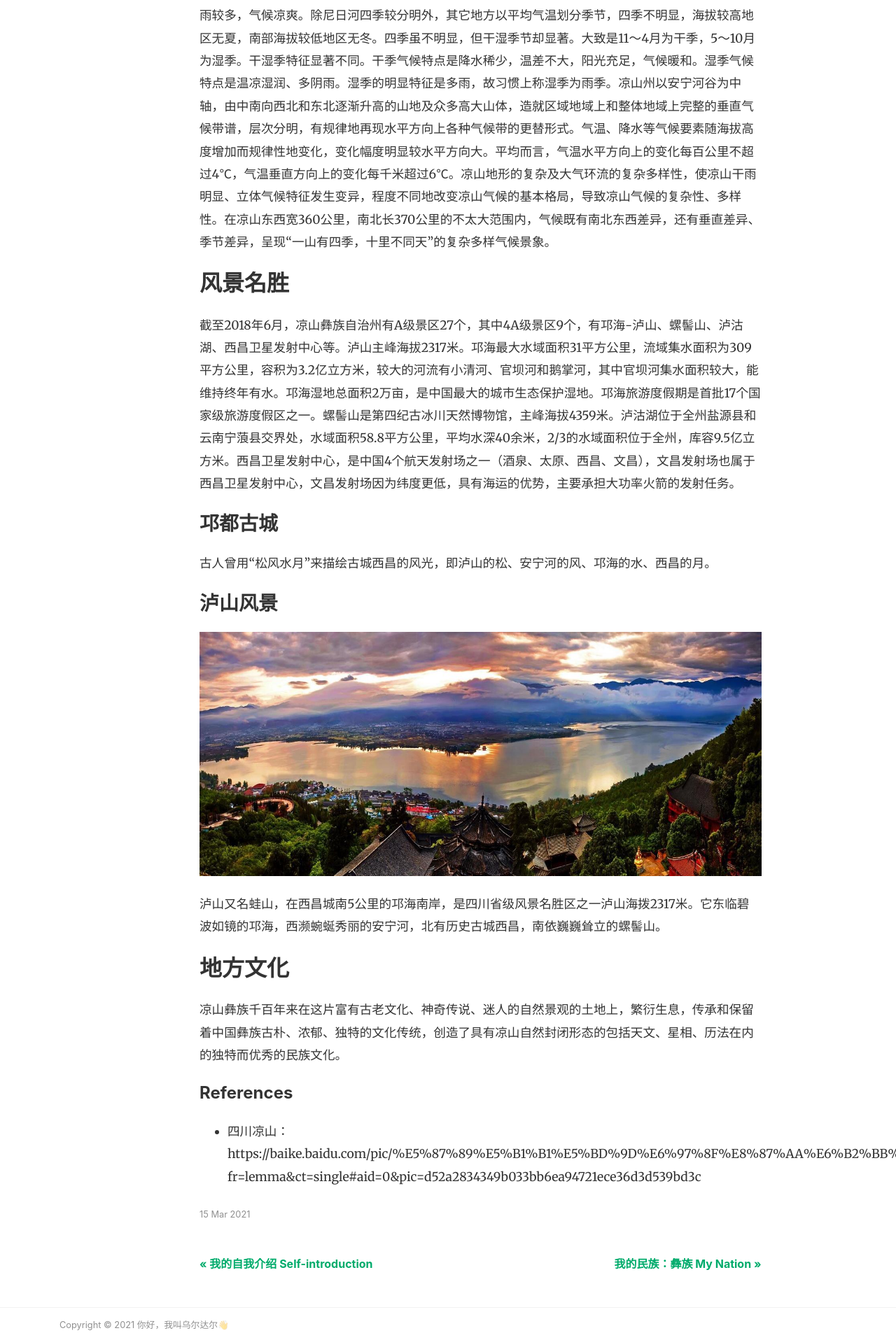
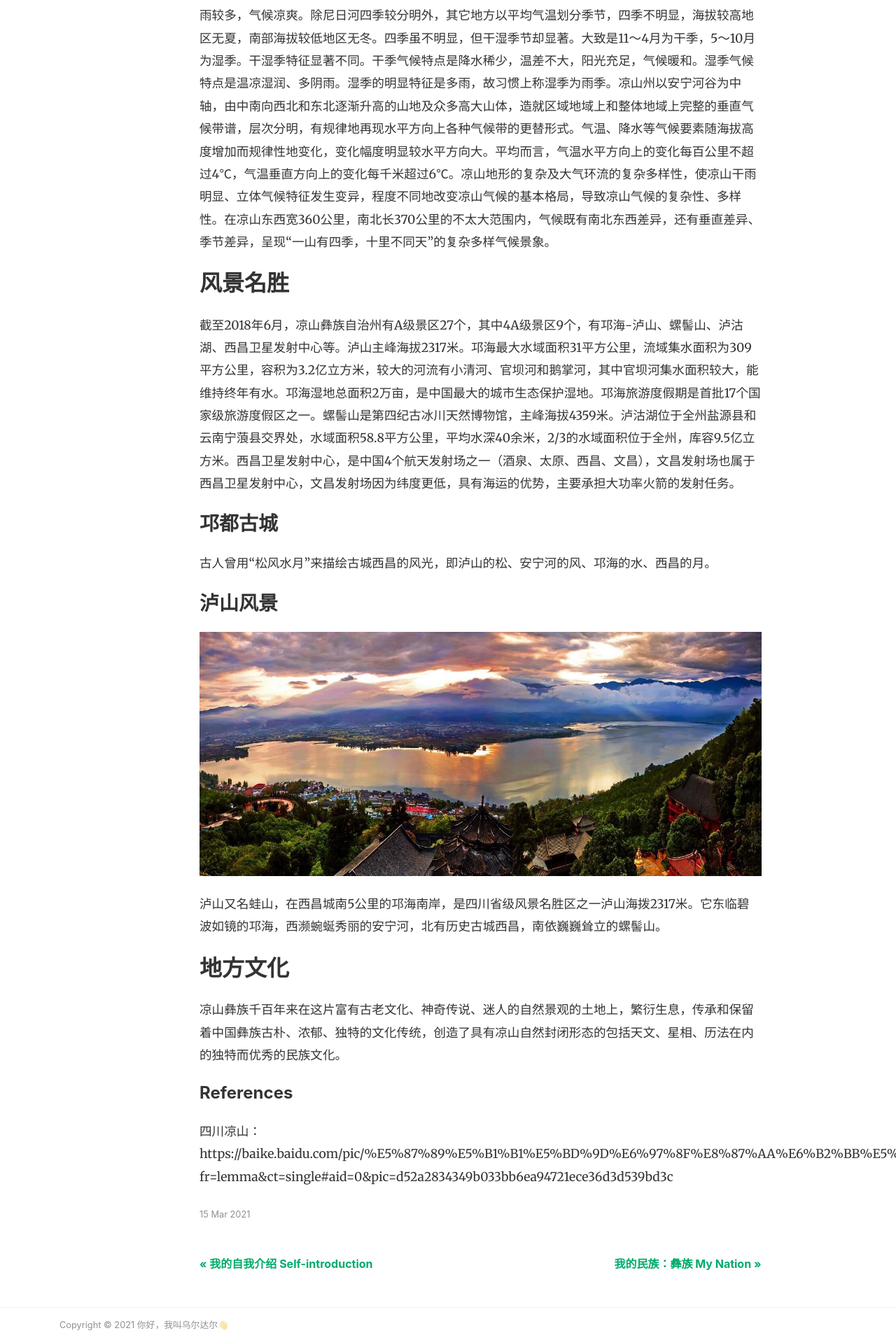
Before and after one commit to Charlotte-WXWQ/wuerdaer090405, a Jekyll site: the page built from _posts/2021-03-15-sichuan.md, in a window 1280 px wide. Shown: the part 1850-3765 px from the top of the page at 70% size. Built offline with Jekyll 4.4.1, drawn with Linux system fonts in a browser that asks for light colours; nearby versions of some CDN libraries.

```diff
--- a/_posts/2021-03-15-sichuan.md
+++ b/_posts/2021-03-15-sichuan.md
@@ -36,4 +36,4 @@ image: assets/images/sichuan.jpeg
 凉山彝族千百年来在这片富有古老文化、神奇传说、迷人的自然景观的土地上，繁衍生息，传承和保留着中国彝族古朴、浓郁、独特的文化传统，创造了具有凉山自然封闭形态的包括天文、星相、历法在内的独特而优秀的民族文化。
 
 #### References
-* 四川凉山：https://baike.baidu.com/pic/%E5%87%89%E5%B1%B1%E5%BD%9D%E6%97%8F%E8%87%AA%E6%B2%BB%E5%B7%9E/2721144/0/d52a2834349b033bb6ea94721ece36d3d539bd3c?fr=lemma&ct=single#aid=0&pic=d52a2834349b033bb6ea94721ece36d3d539bd3c
+四川凉山：https://baike.baidu.com/pic/%E5%87%89%E5%B1%B1%E5%BD%9D%E6%97%8F%E8%87%AA%E6%B2%BB%E5%B7%9E/2721144/0/d52a2834349b033bb6ea94721ece36d3d539bd3c?fr=lemma&ct=single#aid=0&pic=d52a2834349b033bb6ea94721ece36d3d539bd3c
```
